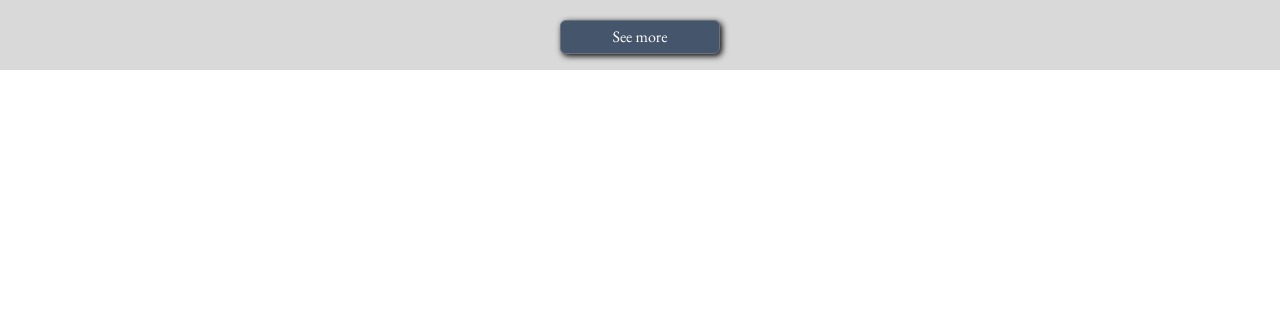
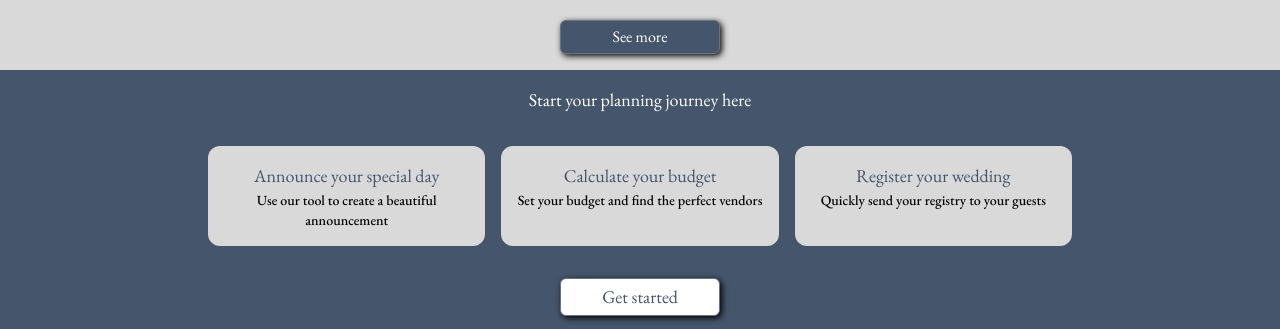
Before and after one commit to Damianpad/love-birds, a React (Vite) app in the folder love-birds/: page / in a window 1280 px wide. Shown: the part 1044-1373 px from the top of the page. Before the commit the page ends 1114 px from the top, so only its background shows below. Built offline with nearby package versions, Linux system fonts and the light colour scheme.

Commit message:
Added feature card and highlight

```diff
--- a/love-birds/src/App.jsx
+++ b/love-birds/src/App.jsx
@@ -1,6 +1,7 @@
 import Navigation from "./Components/Navigation"
 import Hero from "./Components/Hero"
 import VendorHighlight from "./Components/VendorHighlight"
+import FeatureHighlight from "./Components/FeatureHighlight"
 
 function App() {
 
@@ -9,6 +10,7 @@ function App() {
       <Navigation />
       <Hero />
       <VendorHighlight />
+      <FeatureHighlight />
     </>
   )
 }
--- /dev/null
+++ b/love-birds/src/Components/FeatureCard.jsx
@@ -0,0 +1,12 @@
+
+const FeatureCard = (props) => {
+    return (
+        <div className="bg-cardCream rounded-xl p-4 m-2 w-1/2 text-center ">
+            <h3 className="text-mainBlue">{props.title}</h3>
+            <img src={props.image} alt="" />
+            <p className="text-#000000 text-sm font-medium">{props.description}</p>
+        </div>
+    )
+}
+
+export default FeatureCard
--- /dev/null
+++ b/love-birds/src/Components/FeatureHighlight.jsx
@@ -0,0 +1,19 @@
+import FeatureCard from "./FeatureCard";
+import Button from "./Button";
+
+const FeatureHighlight = () => {
+  return (
+    <div className="bg-mainBlue font-eb-garamond text-lg flex items-center justify-center p-4 flex-col">
+      <h2 className="text-white">Start your planning journey here</h2>
+      <div className="flex m-2 p-4">
+        <FeatureCard title="Announce your special day" description="Use our tool to create a beautiful announcement"/>
+        <FeatureCard title="Calculate your budget" description="Set your budget and find the perfect vendors"/>
+        <FeatureCard title="Register your wedding" description="Quickly send your registry to your guests"/>
+      </div>
+
+      <Button color="white" text="Get started"/>
+    </div>
+  );
+};
+
+export default FeatureHighlight;
```
